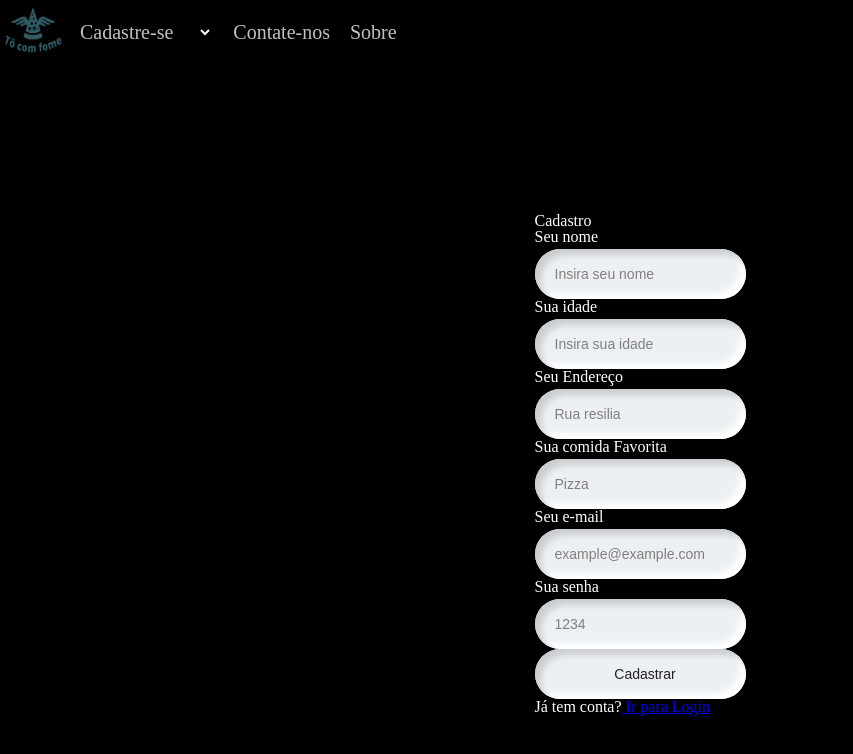
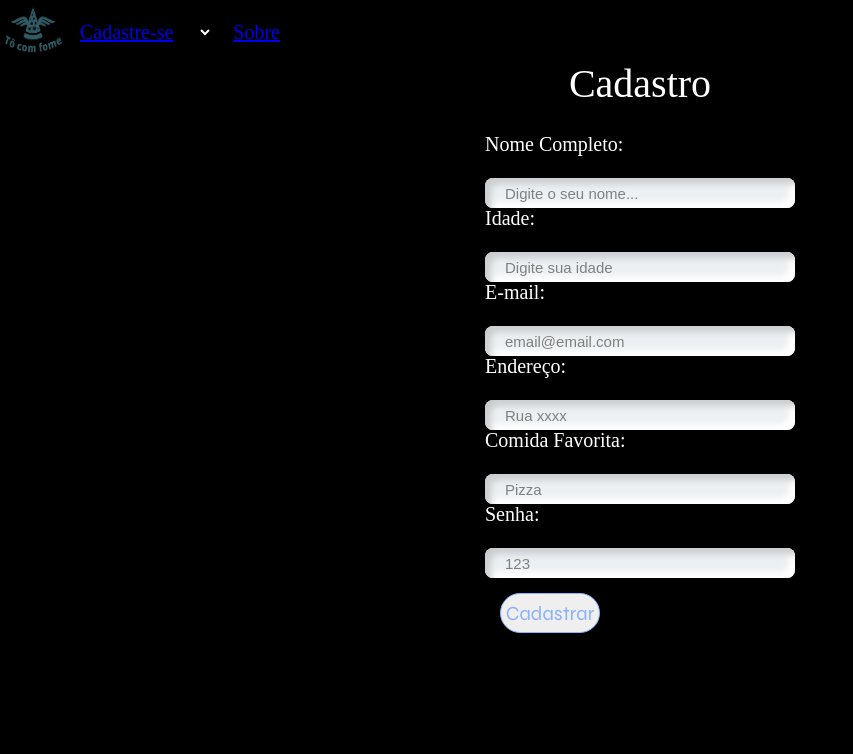
Before and after one commit to Lauracastro27/Projeto-Final_M5, a React (Vite) app in the folder ProjM5/: page /Cadastro in a window 1280 px wide. Shown: the top 754 px of the page, without its empty margins (0-853 px from the left). Built offline with nearby package versions, Linux system fonts and the light colour scheme; a web font is replaced by a local one.

Commit message:
'Pagina de produto feita'

```diff
--- a/ProjM5/src/components/Cadastro/cadastro.jsx
+++ b/ProjM5/src/components/Cadastro/cadastro.jsx
@@ -1,52 +1,78 @@
-import React from "react";
+import React, {useState, useContext}from "react";
 import style from "../Cadastro/cadastro.module.css";
+import { AuthContext } from "../../context/Auth";
+import Header from "../../components/Header/header";
 
-export default () => {
+const CadastroPage = () => {
+
+const { cadastro } = useContext(AuthContext);
+
+
+
+  const [email, setEmail] = useState("");
+  const [senha, setSenha] = useState("");
+  const [idade, setIdade] = useState(0);
+  const [nome, setNome] = useState("");
+  const [endereco, setEndereco] = useState("");
+  const [favorito, setFavorito] = useState("");
+
+  const handleSubmit = async (e) => {
+    e.preventDefault();
+
+    await cadastro(email, senha, nome, idade, endereco, favorito); //Integracao com o contexto e api
+  };
+
     return (
+
         <body className={style.fundo}>
+            <Header/>
             <h1 className={style.cadastro}>Cadastro</h1>
             <div className={style.formulario}>
-                <form action="/pagina-processa-dados-do-form" method="post">
+                <form  method="post" onSubmit={handleSubmit}>
                     <div>
-                        <label for="nome">Nome Completo:</label><br/>
-                        <input type="text" id="nome" placeholder="Digite o seu nome..." />
+                        <label htmlFor="nome">Nome Completo:</label><br/>
+                        <input type="text" id="nome" placeholder="Digite o seu nome..."
+                          onChange={(e) => setNome(e.target.value)}/>
                     </div>
                     <div>
-                        <label for="date">Data de Nascimento:</label><br/>
-                        <input type="date" id="date" placeholder="Ex.: 00/00/0000" />
+                        <label htmlFor="date">Idade:</label><br/>
+                        <input type="number" id="date" placeholder="Digite sua idade"
+                          onChange={(e) => setIdade(e.target.value)}/>
                     </div>
                     <div>
-                        <label for="email">E-mail:</label><br/>
-                        <input type="email" id="email" placeholder="email@email.com" />
+                        <label htmlFor="email">E-mail:</label><br/>
+                        <input type="email" id="email" placeholder="email@email.com"
+                          onChange={(e) => setEmail(e.target.value)}/>
                     </div>
+
                     <div>
-                        <label for="telefone">Telefone:</label><br/>
-                        <input type="number" placeholder="(00) 0000-0000" />
-                    </div>
-                    <div>
-                        <label for="cpf">CPF:</label><br/>
-                        <input type="number" placeholder="000.000.000-00" />
+                        <label htmlFor="cpf">Endereço:</label><br/>
+                        <input type="text" placeholder="Rua xxxx"
+                          onChange={(e) => setEndereco(e.target.value)}/>
                         <div>
                             <div>
-                                <label for="telefone">CEP:</label><br/>
-                                <input type="number" placeholder="00.000-000" />
+                                <label htmlFor="fav">Comida Favorita:</label><br/>
+                                <input type="text" placeholder="Pizza"
+                                  onChange={(e) => setFavorito(e.target.value)} />
                             </div>
 
                             <div>
-                                <label for="entrega">Meio de Entrega:</label><br/>
-                                <input type="text" id="entrega" placeholder="Carro, Moto ou Bicicleta" />
-                            </div>
-                            <div>
-                                <label for="senha">Senha:</label><br/>
-                                <input type="number" id="senha" placeholder="******" />
+                                <label htmlFor="senha">Senha:</label><br/>
+                                <input type="number" id="senha" placeholder="123"
+                                  onChange={(e) => setSenha(e.target.value)} />
                             </div>
                         </div>
                     </div>
+                    <p></p>
                     <div className={style.alinhamentoButton}>
+
                         <button type="submit">Cadastrar</button>
                     </div>
                 </form>
             </div>
         </body>
+
     );
 };
+
+export default CadastroPage;
--- a/ProjM5/src/components/Header/header.jsx
+++ b/ProjM5/src/components/Header/header.jsx
@@ -2,22 +2,23 @@
 import Logo from "../../assents/img/logo.png";
 import style from "../Header/header.module.css"
 import { AuthContext } from "../../context/Auth";
-
+import { Link } from "react-router-dom";
 
 export default () => {
-  const {logout} = useContext(AuthContext);
+  const {logout, user} = useContext(AuthContext);
   const handleLogout = ()=>{
     logout();
   }
+
   return (
 
     <header className={style.header}>
       <nav className={style.navbar}>
         <div className={style.logo}>
-          <img src={Logo} className={style.logoimg} />
+       <Link to='/'> <img src={Logo} className={style.logoimg} /></Link>
         </div>
         <div className={style.menus}>
-        <a>Cadastre-se</a>
+        <Link to='/Cadastro'>Cadastre-se</Link>
             <div>
               <select className={style.inputCelect}>
                 <option>-----</option>
@@ -29,8 +30,8 @@
               </select>
             </div>
 
-          <a>Contate-nos</a>
-          <a>Sobre</a>
+        <Link to='/Sobre'>Sobre </Link>
+        {user &&  <button onClick={handleLogout}>Sair</button>}
         </div>
       </nav>
     </header>
--- a/ProjM5/src/components/Header/header.module.css
+++ b/ProjM5/src/components/Header/header.module.css
@@ -42,3 +42,7 @@
   color: white;
   border: none;
 }
+.btn{
+  background-color: black;
+
+}
--- a/ProjM5/src/components/Home/home.jsx
+++ b/ProjM5/src/components/Home/home.jsx
@@ -20,7 +20,7 @@
 
 export default () => {
     return (
-       <selection>
+       < >
            <Header/>
         <body className={style.body}>
 
@@ -161,6 +161,6 @@
                 </div>
             </div>
         </body>
-        </selection>
+        </>
     );
 };
--- a/ProjM5/src/pages/CadastroPage/style.css
+++ /dev/null
@@ -1,30 +0,0 @@
-#container{
-    display: flex;
-    flex-direction: column;
-    align-items: center;
-    justify-content: center;
-    min-height: 100vh;
-    padding: 0 2rem;
-}
-#container .content{
-    color: white
-}
-#container .form{
-    background-color: #f1f1f1;
-    width: 100%;
-    max-width: 480px;
-    padding: .5rem;
-}
-#container .field{
-    padding-bottom: 0.5rem;
-}
-#container .field label{
-    display: block;
-}
-#container .field input{
-    width: 100%
-}
-#container .actions{
-    text-align: center;
-    margin-top: 0.5rem;
-}
--- a/ProjM5/src/pages/LoginPage/Login.jsx
+++ b/ProjM5/src/pages/LoginPage/Login.jsx
@@ -1,6 +1,5 @@
 import { useState, useContext } from 'react'
 import Header from '../../components/Header/header'
-import api from "../../utils/axios"
 import './style.css'
 import { AuthContext } from '../../context/Auth'
 
@@ -25,8 +24,8 @@
     <div id="login">
 
       <form className="form" onSubmit={handleSubmit}>
-        <div classNameNameName="container">
-        <div class="brand-title">Login</div>
+        <div className="container">
+        <div className="brand-title">Login</div>
         <div className="inputs">
 
                <label htmlFor="email">
--- a/ProjM5/src/pages/Usuario/Produtos.jsx
+++ b/ProjM5/src/pages/Usuario/Produtos.jsx
@@ -1,123 +1,59 @@
-import { useState, useContext } from "react";
-import Header from "../../components/Header/header";
-import { AuthContext } from "../../context/Auth";
+import React, { useState, useEffect, useContext } from 'react'
+import {AuthContext} from '../../context/Auth'
+import {getProdutos, deleteProduct} from '../../utils/axios'
+function App() {
+ // const [url, setUrl] = useState()
+ const [produtos, setProdutos] = useState([]);
+ const [loading, setLoading] = useState(true);
+ const {logout } = useContext(AuthContext);
+  const handleLogout = ()=>{
+    logout();
+  }
 
-function ProdutoPage() {
-  const { novoProduto} = useContext(AuthContext);
+  const deletarProduto = async(id)=>{
+    const produtoAntigo = await deleteProduct(id)
+    console.log(produtoAntigo)
+    obterProdutos();
+}
 
-//   nome, marca, preco, validade, ingredientes, qtd
-  const [marca, setMarca] = useState("");
-  const [preco, setPreco] = useState("");
-  const [validade, setValidade] = useState(0);
-  const [nome, setNome] = useState("");
-  const [ingredientes, setIngredientes] = useState("");
-  const [qtd, setQtd] = useState("");
+  const obterProdutos = async()=>{
+    const response = await getProdutos();
+    setProdutos(response.data);
+    setLoading(false);
+  }
 
-  const handleSubmit = async (e) => {
-    e.preventDefault();
-    console.log("submit", { nome, marca });
+  useEffect(()=>{
+    (obterProdutos())
+    },[]);
 
 
-    await novoProduto(nome, marca, preco, validade, ingredientes, qtd); //Integracao com o contexto e api
-  };
+  if(loading){
+    return <div className="loading"> Carregando dados...</div>
+  }
 
   return (
-    <main>
-      <Header />
+    <div>
 
-      <div id="container">
-        <a className="links" id="paralogin"></a>
+      <button onClick={handleLogout}>Sair</button>
+      <ul>
+        {produtos.map((produto)=>(
+          <li key={produto._id}>
+              <p>
+           Nome do Produto: {produto.Nome}
+           Marca: {produto.Marca}
+           Preço: {produto.Preco}
+           Quantidade: {produto.Quantidade}
+           Validade: {produto.Validade}
+           Ingredientes: {produto.Ingredientes}
+           <button onClick={()=>deletarProduto(produto._id)}>Deletar Produto</button>
+            </p>
+          </li>
+        ))}
+      </ul>
 
-        <div className="content">
-          <div id="cadastro">
-            <form method="post" onSubmit={handleSubmit}>
-              <h1>Novo Produto</h1>
+    </div>
 
-              <p>
-                <label htmlFor="nome">Produto</label>
-                <input
-                  id="nome"
-                  name="nome"
-                  required="required"
-                  type="text"
-                  placeholder="Insira o nome do Produto"
-                  onChange={(e) => setNome(e.target.value)}
-                />
-              </p>
-
-              <p>
-                <label htmlFor="marca">Marca</label>
-                <input
-                  id="marca"
-                  name="marca"
-                  required="required"
-                  type="text"
-                  placeholder="Insira a Marca do Produto"
-                  onChange={(e) => setMarca(e.target.value)}
-                />
-              </p>
-
-              <p>
-                <label htmlFor="preco">Preco</label>
-                <input
-                  id="preco"
-                  name="preco"
-                  required="required"
-                  type="number"
-                  placeholder="Preco"
-                  onChange={(e) => setPreco(e.target.value)}
-                />
-              </p>
-
-              <p>
-                <label htmlFor="validade">Validade</label>
-                <input
-                  id="validade"
-                  name="validade"
-                  required="required"
-                  type="date"
-                  placeholder="dd/mm/aa"
-                  onChange={(e) => setValidade(e.target.value)}
-                />
-              </p>
-
-              <p>
-                <label htmlFor="ingredientes">Ingredientes</label>
-                <input
-                  id="ingredientes"
-                  name="ingredientes"
-                  required="required"
-                  type="number"
-                  placeholder="numero de ingredientes"
-                  onChange={(e) => setIngredientes(e.target.value)}
-                />
-              </p>
-
-              <p>
-                <label htmlFor="qtd">Quantidade</label>
-                <input
-                  id="qtd"
-                  name="qtd"
-                  required="required"
-                  type="number"
-                  placeholder="1"
-                  onChange={(e) => setQtd(e.target.value)}
-                />
-              </p>
-
-              <p>
-                <input type="submit" value="Registrar" />
-              </p>
-
-              <p className="link">
-                <a href="/"> Ir para Home </a>
-              </p>
-            </form>
-          </div>
-        </div>
-      </div>
-    </main>
-  );
+  )
 }
 
-export default ProdutoPage;
+export default App
```
Also changed, not shown: ProjM5/src/AppRoutes.jsx (+4 -4 lines), ProjM5/src/context/Auth.jsx (+15 -2 lines), ProjM5/src/utils/axios.jsx (+6 -2 lines).
